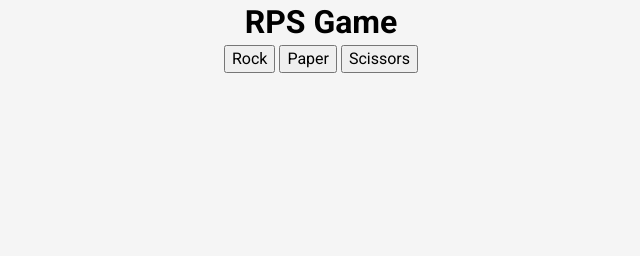
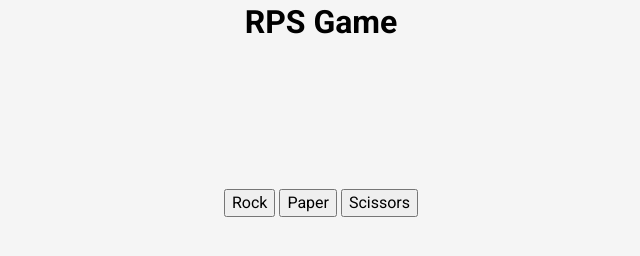
Before and after one commit to chr1swill/rock-paper-scissors, a plain HTML site: page index.html in a window 1280 px wide. Shown: the whole page, without its empty margins (319-959 px from the left). Drawn offline with Linux system fonts and the light colour scheme.

Commit message:
feat - add vertical margin between element

```diff
--- a/style.css
+++ b/style.css
@@ -83,3 +83,7 @@ body {
     font-weight: var(--fw-400);
     text-align: center;
 }
+
+body > * {
+    margin-bottom: 2em;
+}
```
